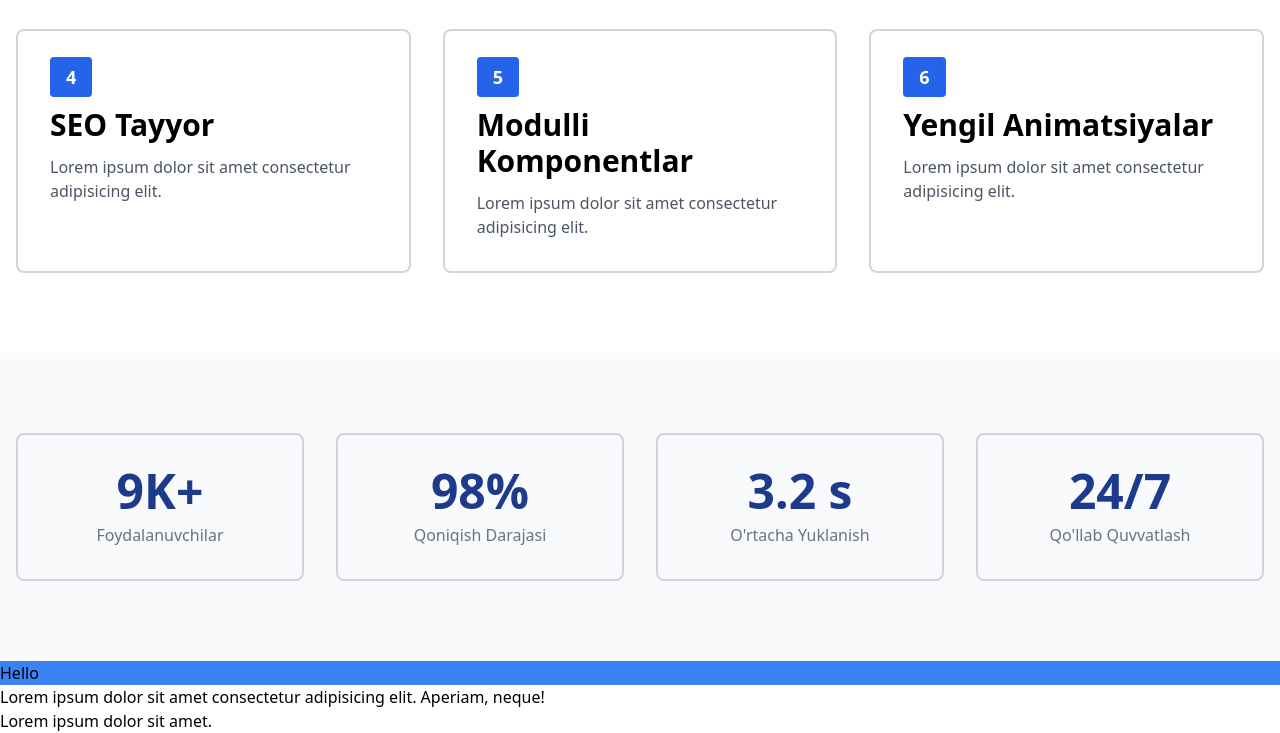
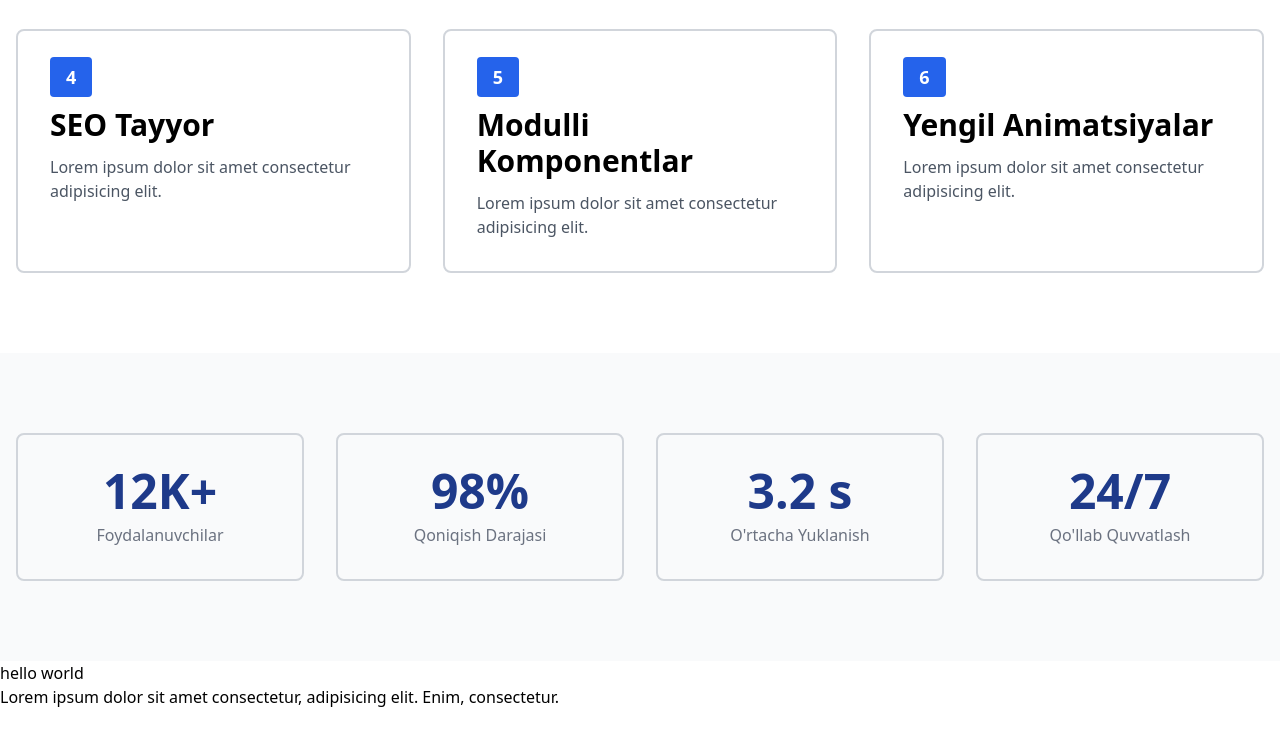
Before and after one commit to oybekergashev867-svg/oybek, a website: page index.html in a window 1280 px wide. Shown: the part 1143-1876 px from the top of the page. After the commit the page ends 1852 px from the top, so only its background shows below. Drawn offline with nearby package versions, Linux system fonts and the light colour scheme.

Commit message:
hello world va lorem

```diff
--- a/index.html
+++ b/index.html
@@ -62,11 +62,11 @@
                     <div class="flex flex-col lg:flex-row justify-between gap-4 mt-6">
                         <div class="border-2 border-gray-200 p-6 rounded-lg w-64">
                             <h1 class="text-gray-400 text-sm uppercase">KPI</h1>
-                            <p class="text-3xl font-bold">+35%</p>
+                            <p class="text-3xl font-bold">+38%</p>
                             <span class="text-gray-500 text-sm">Lorem, ipsum dolor.</span>
                         </div>
                         <div class="border-2 border-gray-200 p-6 rounded-lg w-64"><h1 class="text-gray-400 text-sm uppercase">KONVERSIYA</h1>
-                            <p class="text-3xl font-bold">6.9x</p>
+                            <p class="text-3xl font-bold">4.7x</p>
                             <span class="text-gray-500 text-sm">Lorem, ipsum dolor.</span>
                         </div>
                     </div>
@@ -119,7 +119,7 @@
         <div class="container mx-auto px-4">
             <div class="grid grid-cols-2 lg:grid-cols-4 gap-8 text-center">
                 <div class="border-2 border-gray-300 p-8 rounded-lg bg-dark text-blue-900">
-                    <h1 class="text-5xl font-bold">9K+</h1>
+                    <h1 class="text-5xl font-bold">12K+</h1>
                     <p class="text-gray-500 mt-2">Foydalanuvchilar</p>
                 </div>
                 <div class="border-2 border-gray-300 p-8 rounded-lg bg-dark- text-blue-900">
@@ -136,15 +136,10 @@
             </div>
         </div>
     </section>
+<section>
+    <h1>hello world</h1>
+    <p>Lorem ipsum dolor sit amet consectetur, adipisicing elit. Enim, consectetur.</p>
+</section>
 
-    <section>
-        <h2 class="bg-blue-500">Hello</h2>
-        <p>
-            Lorem ipsum dolor sit amet consectetur adipisicing elit. Aperiam, neque!
-        </p>
-        <p>
-            Lorem ipsum dolor sit amet.
-        </p>
-    </section>
 
 </body></html>
```
